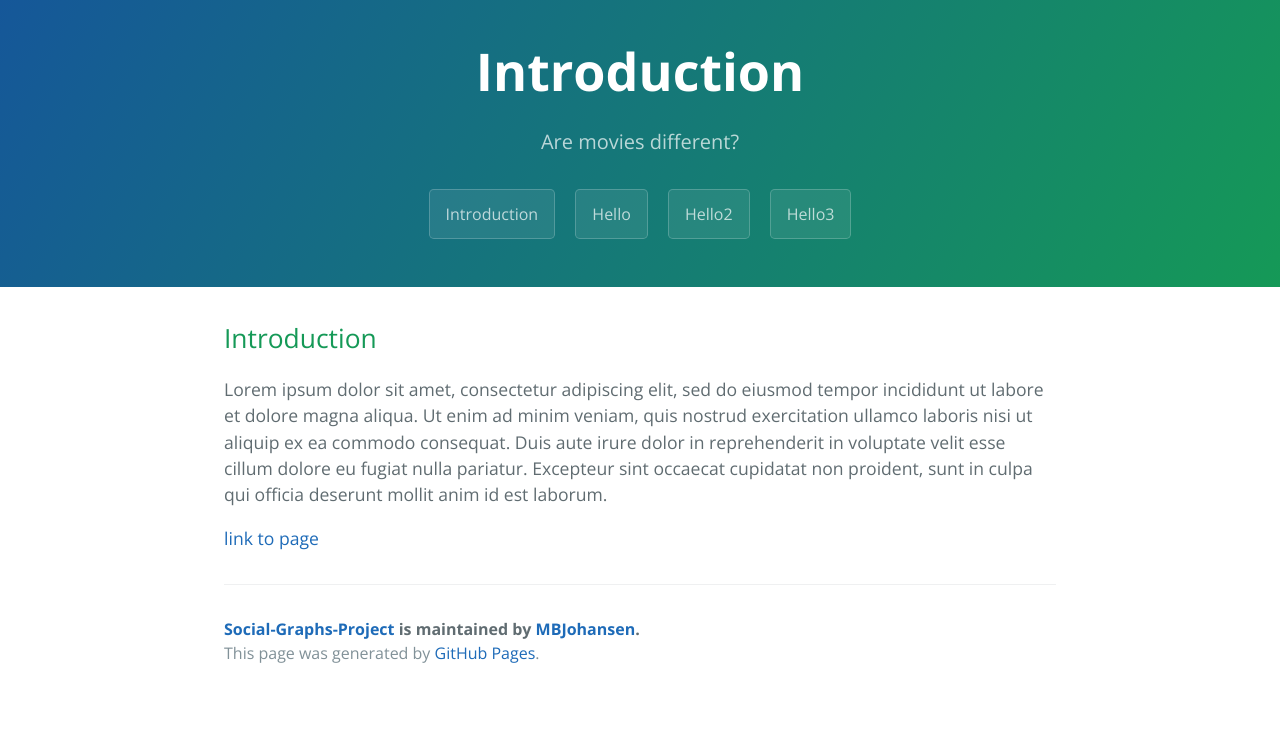
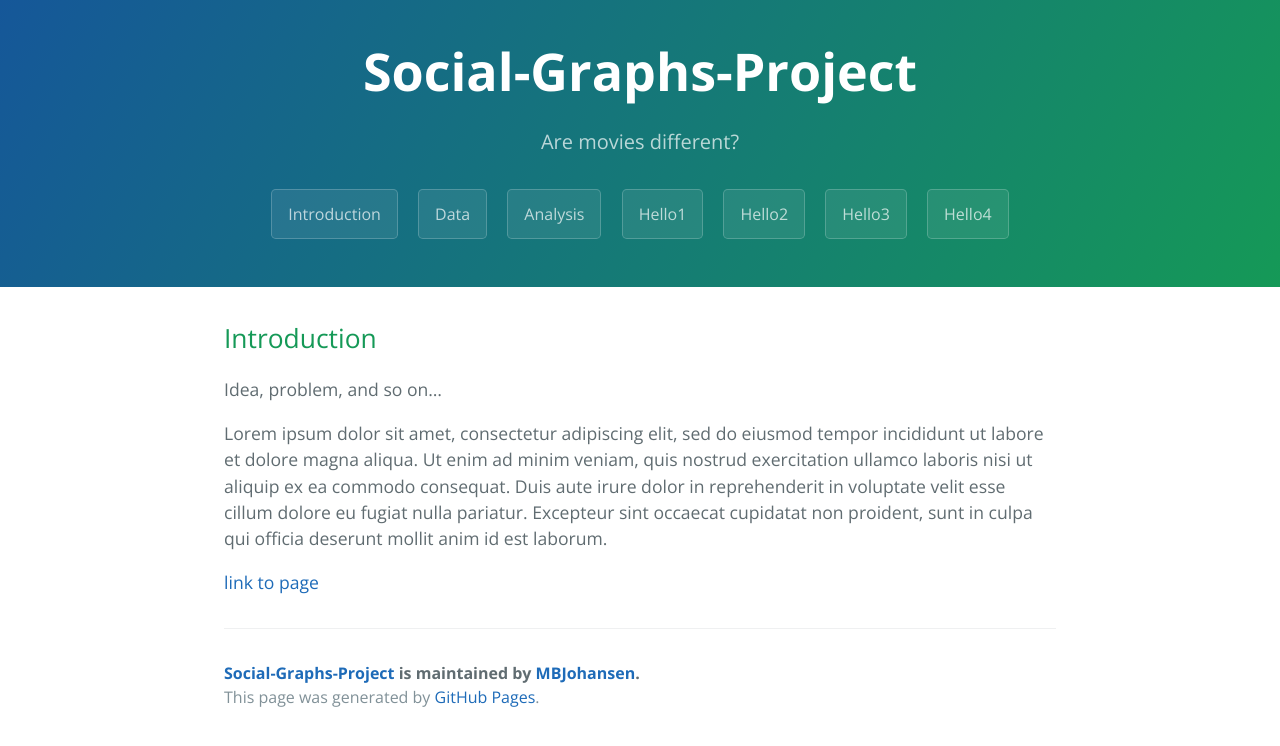
Before and after one commit to MBJohansen/Social-Graphs-Project, a Jekyll site: the page built from docs/index.md, in a window 1280 px wide. Shown: the top 746 px of the page. Built offline with Jekyll 4.4.1, drawn with Linux system fonts in a browser that asks for light colours; our own code applies the rules of GitHub Pages for plain Markdown files.

Commit message:
Website: Added some pages

```diff
--- a/docs/_layouts/default.html
+++ b/docs/_layouts/default.html
@@ -23,14 +23,17 @@
     <a id="skip-to-content" href="#content">Skip to the content.</a>
 
     <header class="page-header" role="banner">
-      <h1 class="project-name">{{ page.title | default: site.title | default: site.github.repository_name }}</h1>
+      <h1 class="project-name">{{ <!-- page.title | default: --> site.title | default: site.github.repository_name }}</h1>
       <h2 class="project-tagline">{{ page.description | default: site.description | default: site.github.project_tagline }}</h2>
       {% if site.github.is_project_page %}
         <a href="{{ site.baseurl }}" class="btn">Introduction</a>
         <!--<a href="{{ site.github.repository_url }}" class="btn">View on GitHub</a>-->
-        <a href="{{ site.baseurl }}/page.html" class="btn">Hello</a>
+        <a href="{{ site.baseurl }}/data.html" class="btn">Data</a>
+        <a href="{{ site.baseurl }}/analysis.html" class="btn">Analysis</a>
+        <a href="{{ site.baseurl }}/page.html" class="btn">Hello1</a>
         <a href="{{ site.baseurl }}/page.html" class="btn">Hello2</a>
         <a href="{{ site.baseurl }}/page.html" class="btn">Hello3</a>
+        <a href="{{ site.baseurl }}/page.html" class="btn">Hello4</a>
       {% endif %}
       {% if site.show_downloads %}
         <a href="{{ site.github.zip_url }}" class="btn">Download .zip</a>
--- /dev/null
+++ b/docs/analysis.md
@@ -0,0 +1,4 @@
+
+## Analysis
+
+GRAPHS!!!
--- a/docs/index.md
+++ b/docs/index.md
@@ -1,5 +1,7 @@
 
 ## Introduction
+
+Idea, problem, and so on...
 
 Lorem ipsum dolor sit amet, consectetur adipiscing elit, sed do eiusmod tempor incididunt ut labore et dolore magna aliqua. Ut enim ad minim veniam, quis nostrud exercitation ullamco laboris nisi ut aliquip ex ea commodo consequat. Duis aute irure dolor in reprehenderit in voluptate velit esse cillum dolore eu fugiat nulla pariatur. Excepteur sint occaecat cupidatat non proident, sunt in culpa qui officia deserunt mollit anim id est laborum.
 
```
Also changed, not shown: docs/data.md (+2 -0 lines).
